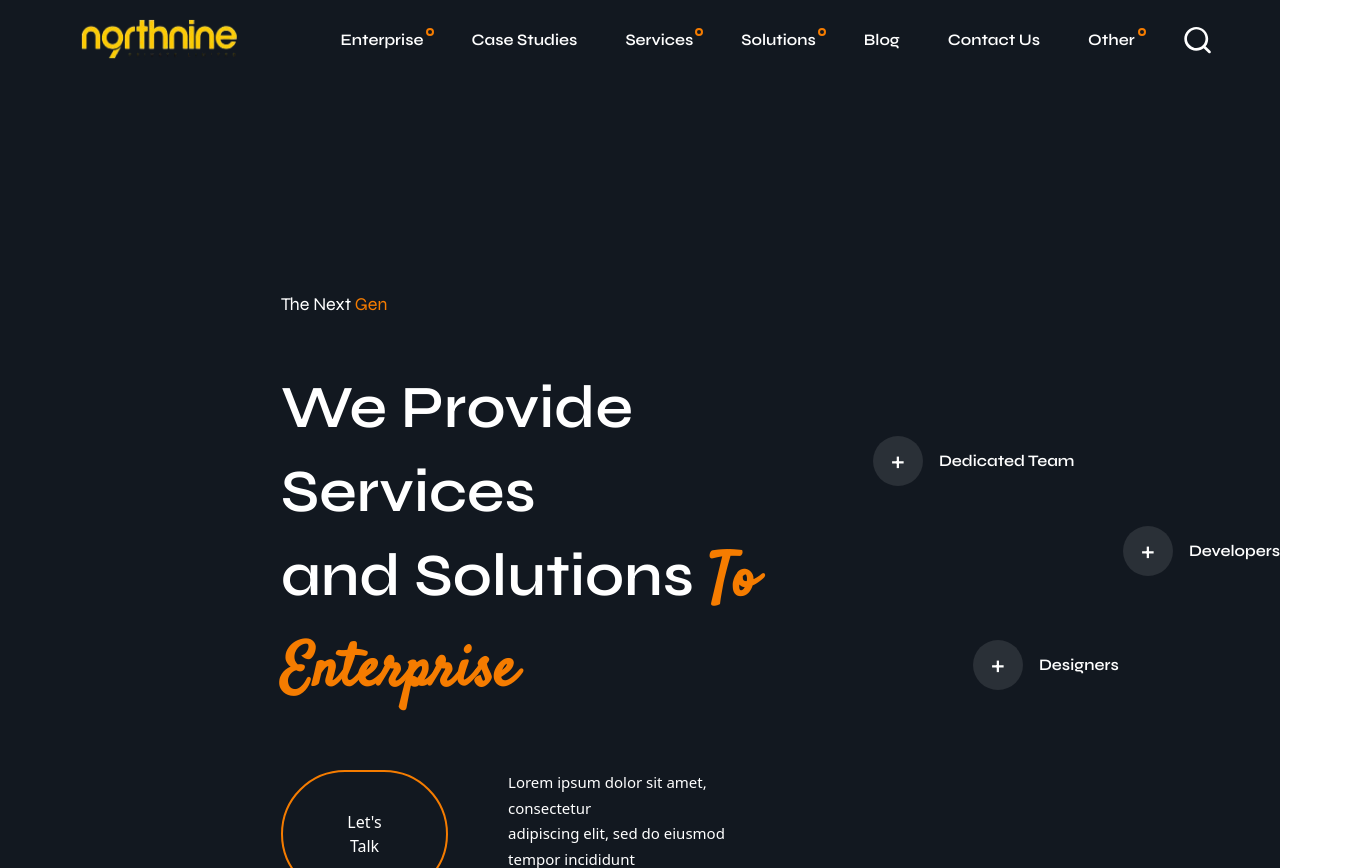
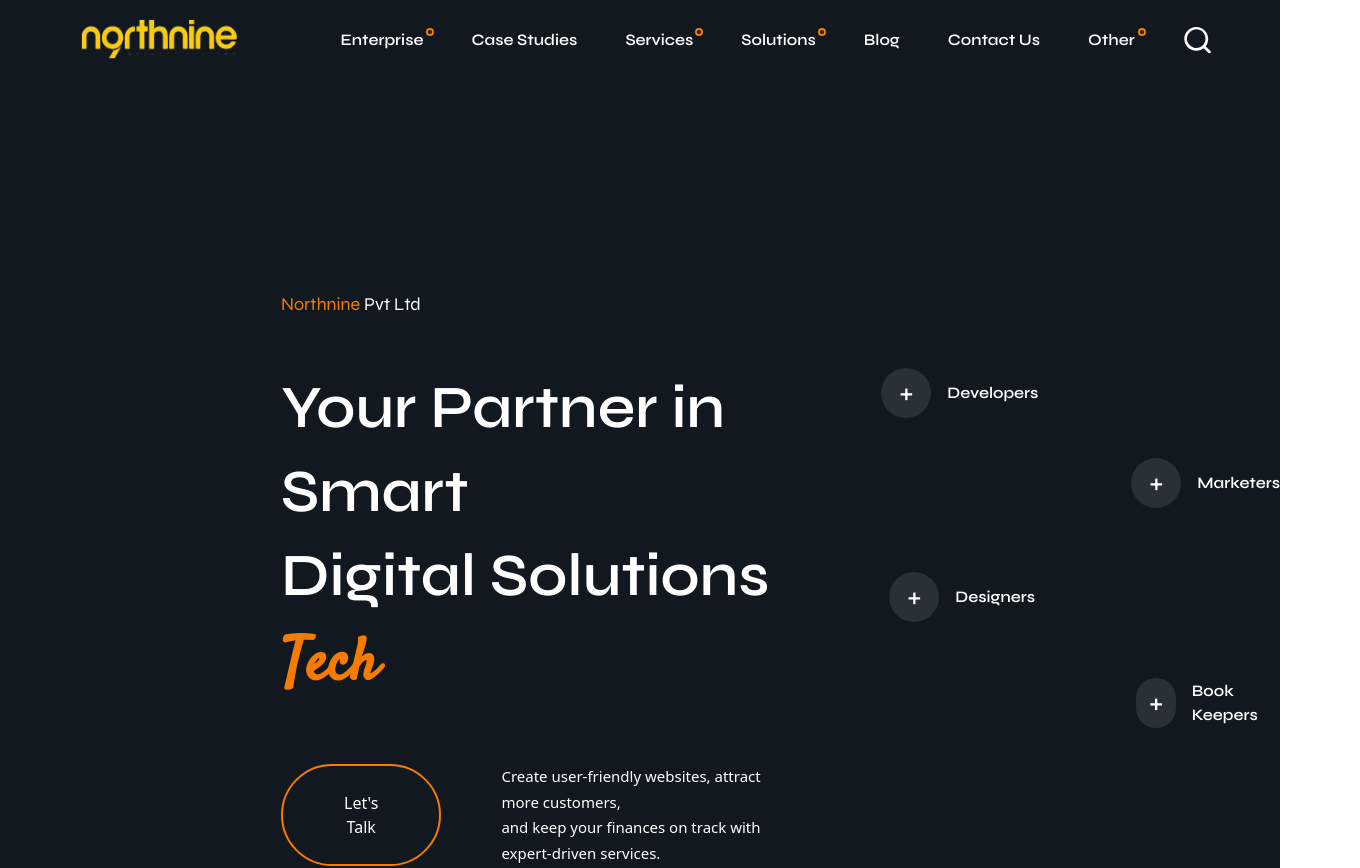
Before and after one commit to Mustajaaab/Northine, a React (Vite) app: page / in a window 1280 px wide. Shown: the top 868 px of the page, 1360 px wide, since content can reach past the window. Built offline with nearby package versions, Linux system fonts and the light colour scheme; a web font is replaced by a local one.

Commit message:
few changes in code

```diff
--- a/src/components/Footer/index.jsx
+++ b/src/components/Footer/index.jsx
@@ -131,7 +131,7 @@ function Footer() {
                             {/* File Upload */}
                             <button
                                 type="submit"
-                                className={`mt-[18px] text-base font-normal text-center font-syne py-[25px] w-full rounded-full bg-[#F57C00] ease-in-out duration-300 transition-transform hover:scale-105 text-white ${result === "Sending..." ? "opacity-50 cursor-not-allowed" : ""
+                                className={`mt-[40px] text-base font-normal text-center font-syne py-[14px] w-full rounded-full bg-[#F57C00] ease-in-out duration-300 transition-transform hover:scale-105 text-white ${result === "Sending..." ? "opacity-50 cursor-not-allowed" : ""
                                  }`}
                                 disabled={result === "Sending..."}
                                 >
--- a/src/components/sec1/index.jsx
+++ b/src/components/sec1/index.jsx
@@ -7,20 +7,18 @@ function Sec1() {
         </div>
         <div className="bg-[#121820] flex items-center gap-[103px]">
             <div className="pt-[290px] pb-[171px] pl-[281px] animate-fadeInSlideDown">
-                <h3 className="text-white font-syne text-lg ">The Next <span className="text-[#F57C00]">Gen</span></h3>
-                <h1 className="text-white text-6xl font-semibold leading-[84px] font-syne mt-12 animate-fadeInSlideDown">We Provide Services <br />
-                and Solutions <span className="font-satisfy text-[#F57C00]">To Enterprise</span></h1>
+                <h3 className="text-white font-syne text-lg "><span className="text-[#F57C00]">Northnine</span> Pvt Ltd</h3>
+                <h1 className="text-white text-6xl font-semibold leading-[84px] font-syne mt-12 animate-fadeInSlideDown">Your Partner in Smart <br />
+                Digital Solutions  <span className="font-satisfy text-[#F57C00]">Tech</span></h1>
                 <div className="flex mt-14">
                     <button className="text-white text-base font-normal py-5 px-14 border-[2px] border-[#F57C00] rounded-full hover:bg-[#F57C00] ease-out duration-300 hover:scale-110">Let&apos;s Talk</button>
-                    <p className="font-normal text-[15px] leading-[25.5px] pl-[60px] text-white">Lorem ipsum dolor sit amet, consectetur <br />
-                    adipiscing elit, sed do eiusmod tempor incididunt <br />
-                    ut labore et dolore magna aliqua.</p>
+                    <p className="font-normal text-[15px] leading-[25.5px] pl-[60px] text-white">Create user-friendly websites, attract more customers, <br /> and keep your finances on track with expert-driven services.</p>
                 </div>
             </div>
             <div className="animate-fadeInSlideDown">
 
             <div className="relative group">
-                    <div className="absolute bottom-[80px] left-[20px] transform -translate-x-1/2 bg-white rounded-lg shadow-lg p-6 w-80 opacity-0 group-hover:opacity-100 transition-opacity duration-300 pointer-events-none">
+                    <div className="absolute bottom-[60px] left-[20%] transform -translate-x-1/2 bg-white rounded-lg shadow-lg p-6 w-80 opacity-0 group-hover:opacity-100 transition-opacity duration-300 pointer-events-none">
                         <h3 className="text-xl font-bold text-gray-900 font-serif">Experts</h3>
                         <div className="flex items-center mt-2">
                             <span className="block w-[20%] h-[2px] bg-[#F57C00] rounded-sm mr-[2px]"></span>
@@ -32,12 +30,12 @@ function Sec1() {
                      </div>
                      <div className="flex group items-center gap-4 mt-[58px]">
                         <button className="w-[50px] h-[50px] bg-white/10 group-hover:bg-[#F57C00] rounded-full text-white text-[32px] font-extralight grid place-items-center font-syne ease-out duration-300 group-hover:scale-110"><p>+</p></button>
-                        <p className="font-syne font-semibold text-base text-white cursor-pointer group-hover:text-[#F57C00] ease-out duration-300 group-hover:scale-110">Dedicated Team</p>
+                        <p className="font-syne font-semibold text-base text-white cursor-pointer group-hover:text-[#F57C00] ease-out duration-300 group-hover:scale-110">Developers</p>
                     </div>
                 </div>
 
                 <div className="relative group">
-                    <div className="absolute top-[80px] left-1/2 transform -translate-x-1/2 bg-white rounded-lg shadow-lg p-6 w-80 opacity-0 group-hover:opacity-100 transition-opacity duration-300 pointer-events-none">
+                    <div className="absolute bottom-[60px] left-[80%] transform -translate-x-1/2 bg-white rounded-lg shadow-lg p-6 w-80 opacity-0 group-hover:opacity-100 transition-opacity duration-300 pointer-events-none">
                     <h3 className="text-xl font-bold text-gray-900 font-serif">Experts</h3>
                         <div className="flex items-center mt-2">
                             <span className="block w-[20%] h-[2px] bg-[#F57C00] rounded-sm mr-[2px]"></span>
@@ -49,13 +47,13 @@ function Sec1() {
                      </div>
                      <div className="flex group items-center gap-4 mt-10 ml-[250px]">
                         <button className="w-[50px] h-[50px] bg-white/10 group-hover:bg-[#F57C00] rounded-full text-white text-[32px] font-extralight grid place-items-center font-syne ease-out duration-300 group-hover:scale-110"><p>+</p></button>
-                        <p className="font-syne font-semibold text-base text-white cursor-pointer group-hover:text-[#F57C00] ease-out duration-300 group-hover:scale-110">Developers</p>
+                        <p className="font-syne font-semibold text-base text-white cursor-pointer group-hover:text-[#F57C00] ease-out duration-300 group-hover:scale-110">Marketers</p>
                     </div>
                 </div>
 
 
                 <div className="relative group">
-                    <div className="absolute top-[80px] left-1/2 transform -translate-x-1/2 bg-white rounded-lg shadow-lg p-6 w-80 opacity-0 group-hover:opacity-100 transition-opacity duration-300 pointer-events-none">
+                    <div className="absolute bottom-[60px] left-[20%] transform -translate-x-1/2 bg-white rounded-lg shadow-lg p-6 w-80 opacity-0 group-hover:opacity-100 transition-opacity duration-300 pointer-events-none">
                         <h3 className="text-xl font-bold text-gray-900 font-serif">Experts</h3>
                             <div className="flex items-center mt-2">
                                 <span className="block w-[20%] h-[2px] bg-[#F57C00] rounded-sm mr-[2px]"></span>
@@ -65,9 +63,26 @@ function Sec1() {
                             And here&apos;s some amazing content. It&apos;s very engaging. Right?
                             </p>
                     </div>
-                     <div className="flex group items-center gap-4 mt-16 ml-[100px]">
+                     <div className="flex group items-center gap-4 mt-16 ml-[8px]">
                         <button className="w-[50px] h-[50px] bg-white/10 group-hover:bg-[#F57C00] rounded-full text-white text-[32px] font-extralight grid place-items-center font-syne ease-out duration-300 group-hover:scale-110"><p>+</p></button>
                         <p className="font-syne font-semibold text-base text-white cursor-pointer group-hover:text-[#F57C00] ease-out duration-300 group-hover:scale-110">Designers</p>
+                    </div>
+                </div>
+
+                <div className="relative group">
+                    <div className="absolute bottom-[60px] left-[80%] transform -translate-x-1/2 bg-white rounded-lg shadow-lg p-6 w-80 opacity-0 group-hover:opacity-100 transition-opacity duration-300 pointer-events-none">
+                        <h3 className="text-xl font-bold text-gray-900 font-serif">Experts</h3>
+                            <div className="flex items-center mt-2">
+                                <span className="block w-[20%] h-[2px] bg-[#F57C00] rounded-sm mr-[2px]"></span>
+                                <span className="block w-full h-[2px] bg-gray-300"></span>
+                            </div>
+                            <p className="text-gray-600 mt-4">
+                            And here&apos;s some amazing content. It&apos;s very engaging. Right?
+                            </p>
+                    </div>
+                     <div className="flex group items-center gap-4 mt-14 ml-[255px]">
+                        <button className="w-[50px] h-[50px] bg-white/10 group-hover:bg-[#F57C00] rounded-full text-white text-[32px] font-extralight grid place-items-center font-syne ease-out duration-300 group-hover:scale-110"><p>+</p></button>
+                        <p className="font-syne font-semibold text-base text-white cursor-pointer group-hover:text-[#F57C00] ease-out duration-300 group-hover:scale-110">Book Keepers</p>
                     </div>
                 </div>
             </div>
```
